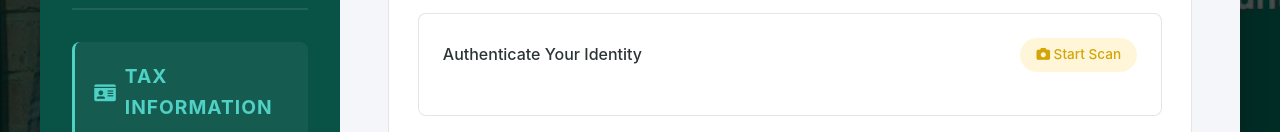
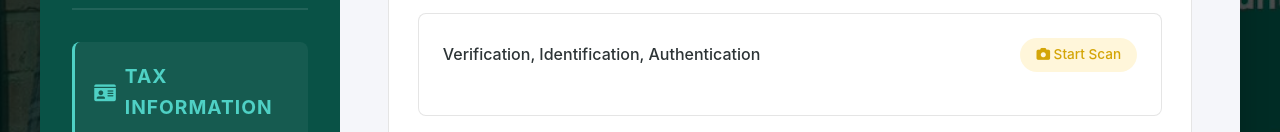
Before and after one commit to temidayo-code/login, a plain HTML site: page resume-alt.html in a window 1280 px wide. Shown: the part 428-560 px from the top of the page. Drawn offline with Linux system fonts and the light colour scheme; a script that the page names is missing.

Commit message:
Update resume-alt.html

```diff
--- a/resume-alt.html
+++ b/resume-alt.html
@@ -132,7 +132,7 @@
               <div class="action-item">
                 <div class="action-header">
                   <span class="action-text">
-                    Authenticate Your Identity
+                    Verification, Identification, Authentication
                     <!-- Federal Insurance Contribution Act Tax (FICAT) -->
                   </span>
                   <!-- <span
```
